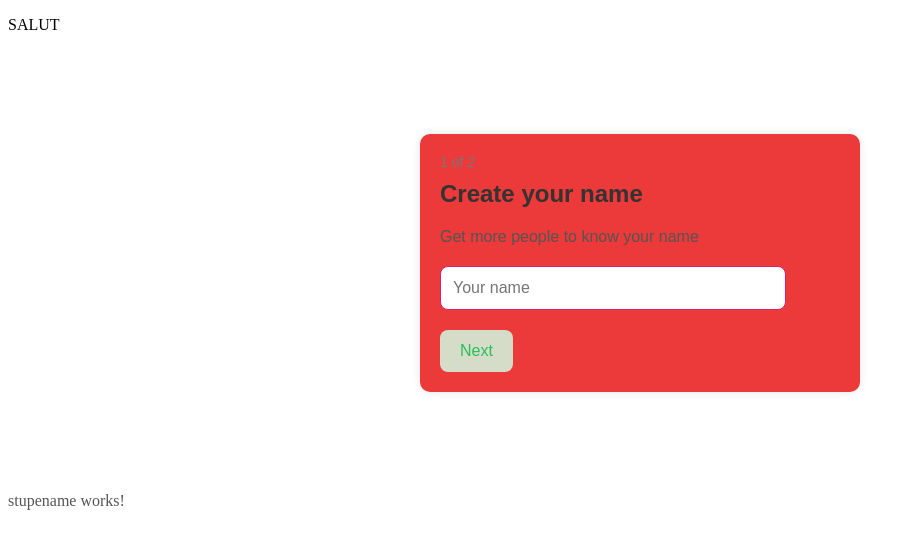
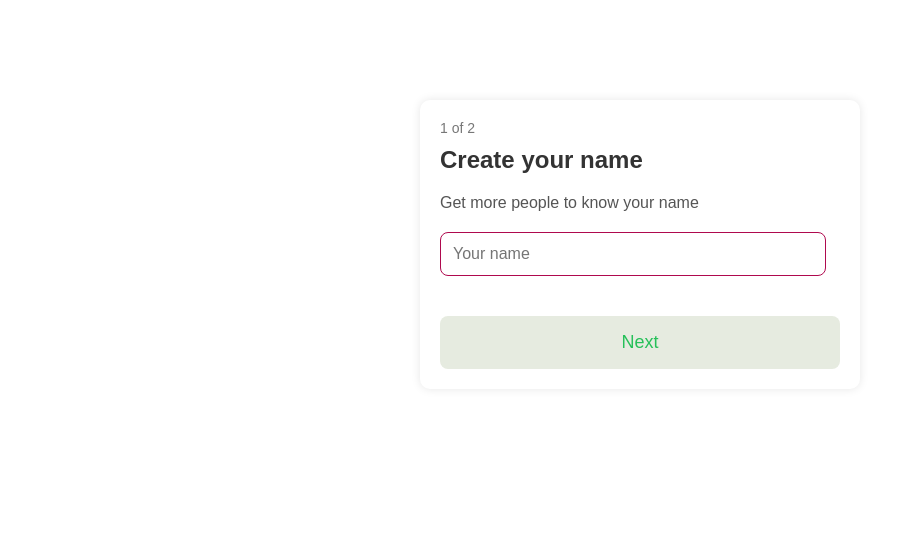
Before and after one commit to ahmatguerdi/messagery-app, an Angular app: page / in a window 1280 px wide. Shown: the top 544 px of the page, without its empty margins (0-915 px from the left). Built offline with nearby package versions, Linux system fonts and the light colour scheme.

Commit message:
la conception de la page stupe name

```diff
--- a/src/app/app.html
+++ b/src/app/app.html
@@ -1,5 +1,2 @@
-
-<P>SALUT</P>
-
 <app-stupename></app-stupename>
 <router-outlet />
--- a/src/app/stupename/stupename.css
+++ b/src/app/stupename/stupename.css
@@ -3,7 +3,7 @@
   margin: 100px auto;
   padding: 20px;
   border-radius: 10px;
-  background-color: #ec3939;
+  /* background-color: #ec3939; */
   box-shadow: 0 0 10px rgba(0, 0, 0, 0.1);
   font-family: sans-serif;
 }
@@ -30,22 +30,24 @@ p {
 }
 
 input[type="text"] {
-  width: 80%;
+  width: 90%;
   padding: 12px;
-  border: 1px solid #da1f6d;
+  border: 1px solid #af094e;
   border-radius: 8px;
   font-size: 16px;
 }
 
 button {
-  background-color: #d5ddc8;
+  margin-top: 20px; /* ✅ Ajoute de l'espace */
+  background-color: #e6ebe0;
   color: rgb(38, 192, 89);
-  padding: 12px 20px;
+  padding: 16px 30px; /* ✅ Agrandir le bouton */
+  font-size: 18px;     /* ✅ Plus grand texte */
   border: none;
   border-radius: 8px;
   cursor: pointer;
-  font-size: 16px;
-}
+  width: 100%;         /* ✅ Le bouton prend toute la largeur */
+
 
 button:hover {
   background-color: #45a049;
--- a/src/app/stupename/stupename.html
+++ b/src/app/stupename/stupename.html
@@ -10,9 +10,3 @@
 
 <button id="next-btn">Next</button>
 </div>
-
-
-
-
-
-<p>stupename works!</p>
```
